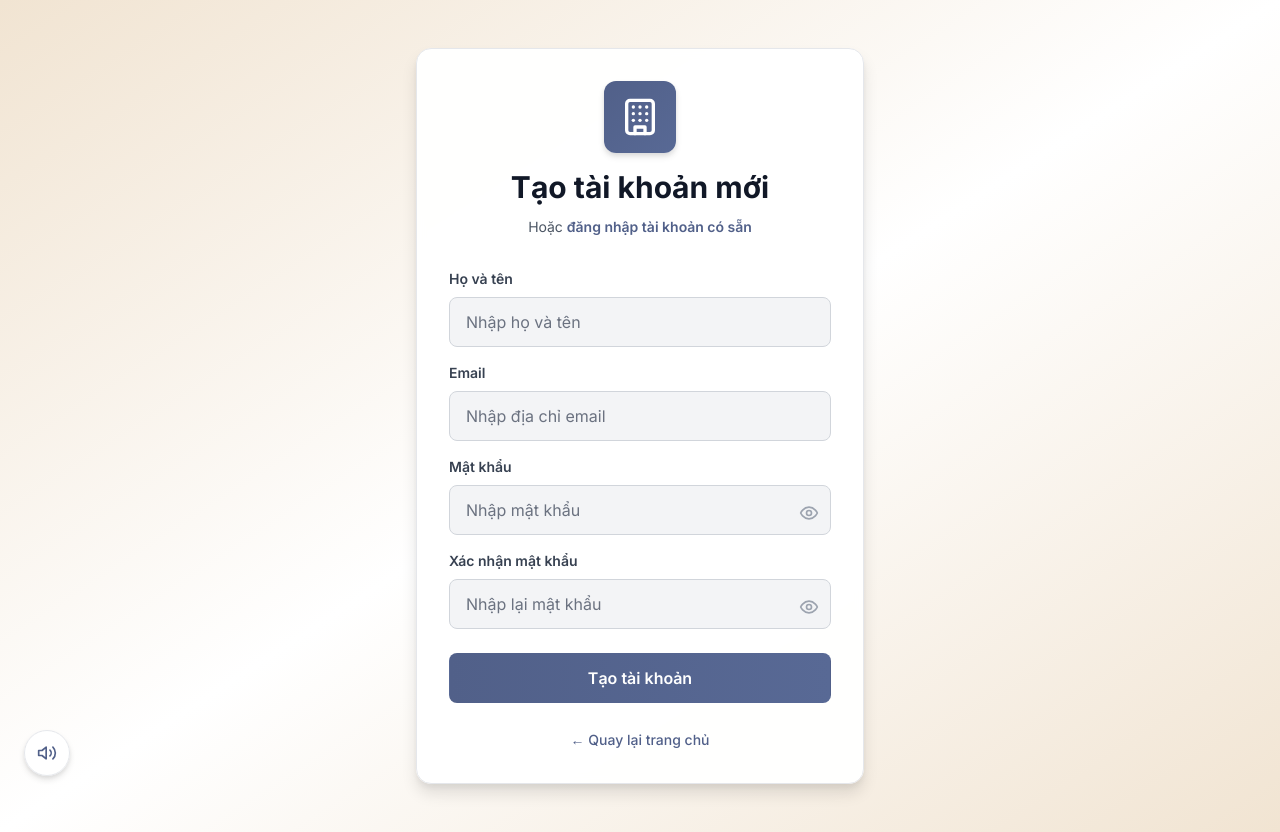
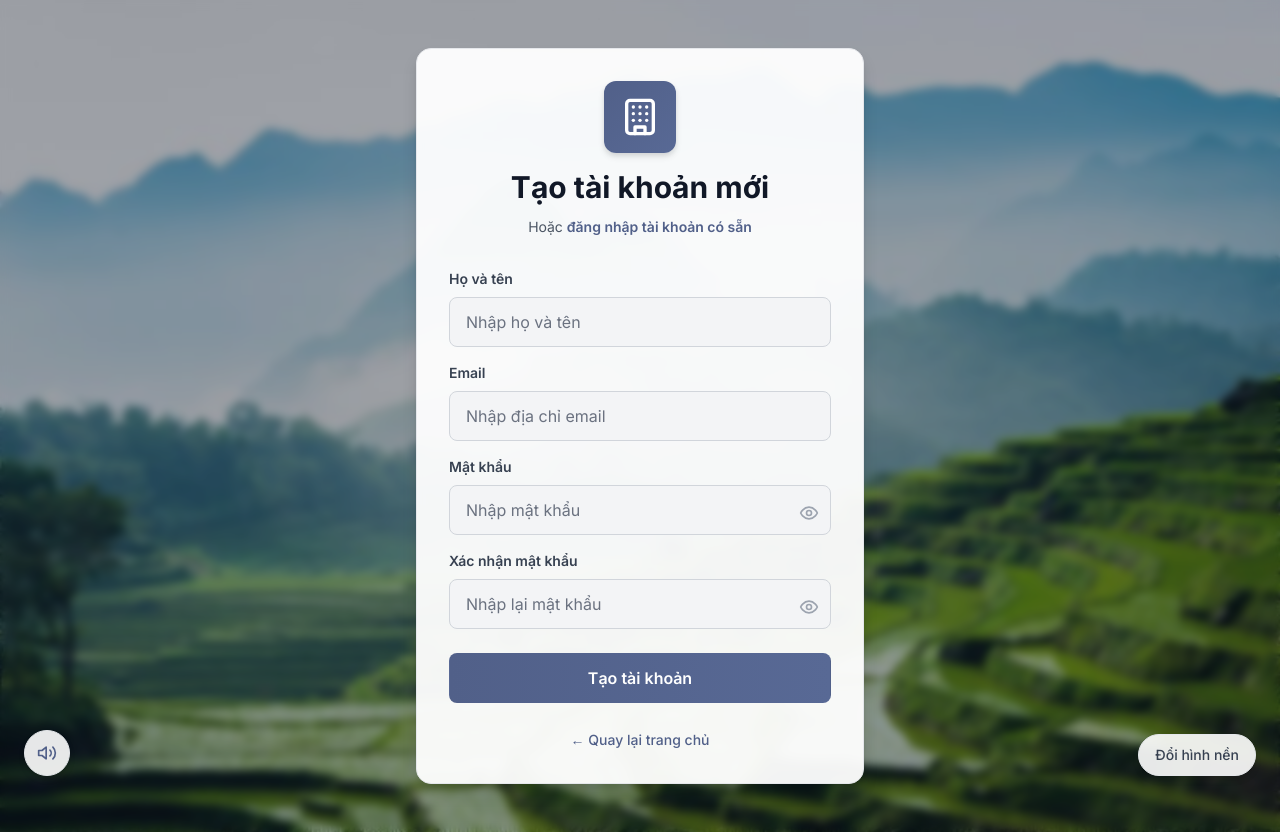
Before and after one commit to natsusuke0215/Citizen-Management, a Next.js app: page /register in a window 1280 px wide. Built offline with nearby package versions, Linux system fonts and the light colour scheme.

Commit message:
add: add register background

```diff
--- a/app/register/page.tsx
+++ b/app/register/page.tsx
@@ -1,6 +1,6 @@
 'use client'
 
-import { useState } from 'react'
+import { useState, useRef, useEffect } from 'react'
 import { useRouter } from 'next/navigation'
 import Link from 'next/link'
 import { Building, Eye, EyeOff } from 'lucide-react'
@@ -8,6 +8,51 @@ import toast from 'react-hot-toast'
 import AudioPlayer from '@/components/AudioPlayer'
 
 export default function RegisterPage() {
+  const [bgImage, setBgImage] = useState<string | null>(null)
+  const [defaultBgImage, setDefaultBgImage] = useState<string | null>(null)
+  const fileInputRef = useRef<HTMLInputElement | null>(null)
+
+  useEffect(() => {
+    // Load persisted background from localStorage if present (has highest priority)
+    try {
+      const stored = localStorage.getItem('registerBackground')
+      if (stored) {
+        setBgImage(stored)
+        return // User custom image takes priority
+      }
+    } catch (e) {
+      // ignore
+    }
+
+    // Try to load default background image from assets
+    const checkDefaultImage = () => {
+      // Try different image formats in order
+      const formats = ['jpg', 'jpeg', 'png', 'webp']
+      let formatIndex = 0
+
+      const tryNextFormat = () => {
+        if (formatIndex >= formats.length) return
+
+        const img = new Image()
+        const format = formats[formatIndex]
+        img.src = `/assets/images/backgrounds/register.${format}`
+
+        img.onload = () => {
+          setDefaultBgImage(img.src)
+        }
+
+        img.onerror = () => {
+          formatIndex++
+          tryNextFormat()
+        }
+      }
+
+      tryNextFormat()
+    }
+
+    checkDefaultImage()
+  }, [])
+
   const [formData, setFormData] = useState({
     name: '',
     email: '',
@@ -69,9 +114,54 @@ export default function RegisterPage() {
     }
   }
 
+  const triggerFileSelect = () => {
+    fileInputRef.current?.click()
+  }
+
+  const onFileChange = (e: React.ChangeEvent<HTMLInputElement>) => {
+    const file = e.target.files?.[0]
+    if (!file) return
+    const reader = new FileReader()
+    reader.onload = () => {
+      const result = reader.result as string
+      setBgImage(result)
+      try {
+        localStorage.setItem('registerBackground', result)
+      } catch (err) {
+        // ignore
+      }
+    }
+    reader.readAsDataURL(file)
+  }
+
   return (
-    <div className="min-h-screen bg-gradient-to-br from-yellow-2 via-white to-yellow-2 flex items-center justify-center py-12 px-4 sm:px-6 lg:px-8">
-      <div className="max-w-md w-full">
+    <div
+      className="min-h-screen flex items-center justify-center py-12 px-4 sm:px-6 lg:px-8 relative"
+      style={{
+        backgroundImage: bgImage || defaultBgImage ? `url(${bgImage || defaultBgImage})` : undefined,
+        backgroundSize: 'cover',
+        backgroundPosition: 'center',
+        backgroundRepeat: 'no-repeat'
+      }}
+    >
+      {/* Background overlay when no custom image */}
+      {!bgImage && !defaultBgImage && (
+        <div className="absolute inset-0 bg-gradient-to-br from-yellow-2 via-white to-yellow-2"></div>
+      )}
+      {(bgImage || defaultBgImage) && (
+        <div className="absolute inset-0 bg-gray-900/40 backdrop-blur-sm"></div>
+      )}
+
+      {/* Hidden file input */}
+      <input
+        ref={fileInputRef}
+        type="file"
+        accept="image/*"
+        className="hidden"
+        onChange={onFileChange}
+      />
+      {/* Card container */}
+      <div className="max-w-md w-full relative z-10">
         <div className="bg-white/95 backdrop-blur-sm rounded-[15px] shadow-drop-lg p-8 border border-gray-200">
           <div className="space-y-8">
             <div>
@@ -204,6 +294,16 @@ export default function RegisterPage() {
         </div>
       </div>
 
+      {/* Change background button */}
+      <button
+        type="button"
+        onClick={triggerFileSelect}
+        className="fixed bottom-6 right-6 z-50 bg-white/90 backdrop-blur-sm border border-gray-200 rounded-full px-4 py-2.5 shadow-drop hover:shadow-drop-lg focus:outline-none transition-all duration-200 text-sm font-medium text-gray-700 hover:text-navy-1"
+        title="Đổi hình nền"
+      >
+        Đổi hình nền
+      </button>
+
       {/* Background Music Player */}
       <AudioPlayer
         src="/assets/audio/background-landing.mp3"
```
Also changed, not shown: public/assets/images/backgrounds/register.jpg (added), 2 other files (tests, documents, lock files or other folders).
